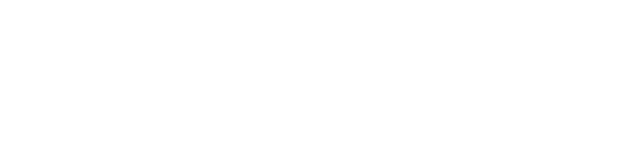
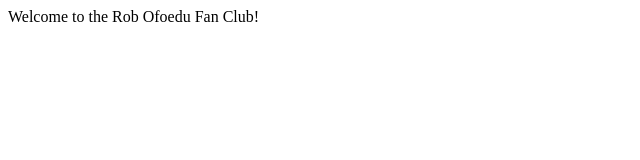
Before and after one commit to mmcgui01/hello-world, a plain HTML site: page index.html in a window 1280 px wide. Shown: the whole page, without its empty margins (0-640 px from the left). Drawn offline with Linux system fonts and the light colour scheme.

Commit message:
Update index.html

```diff
--- a/index.html
+++ b/index.html
@@ -2,6 +2,7 @@
 <html>
   <head>
     <title>The Ofoedu Fan Club</title>
+    <thead>Welcome to the Rob Ofoedu Fan Club!</thead>
   </head>
   <body>
 
```
